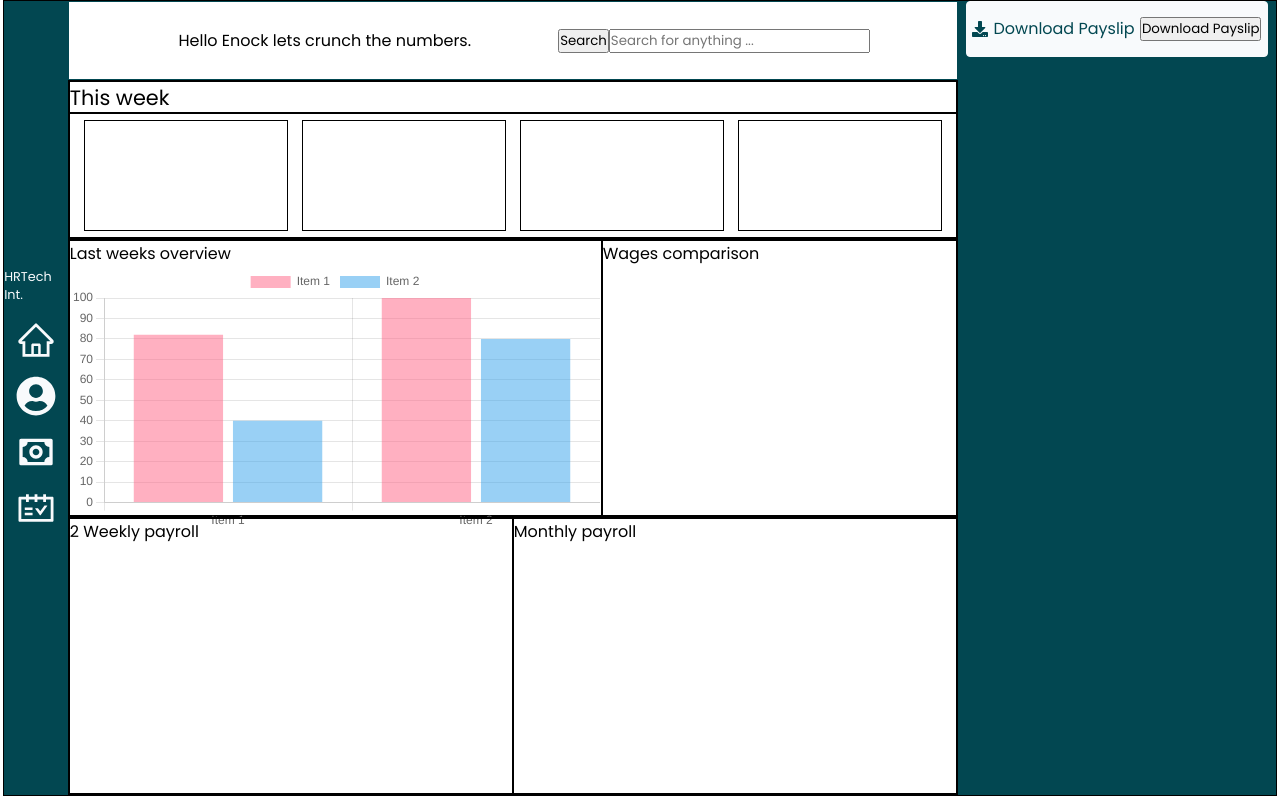
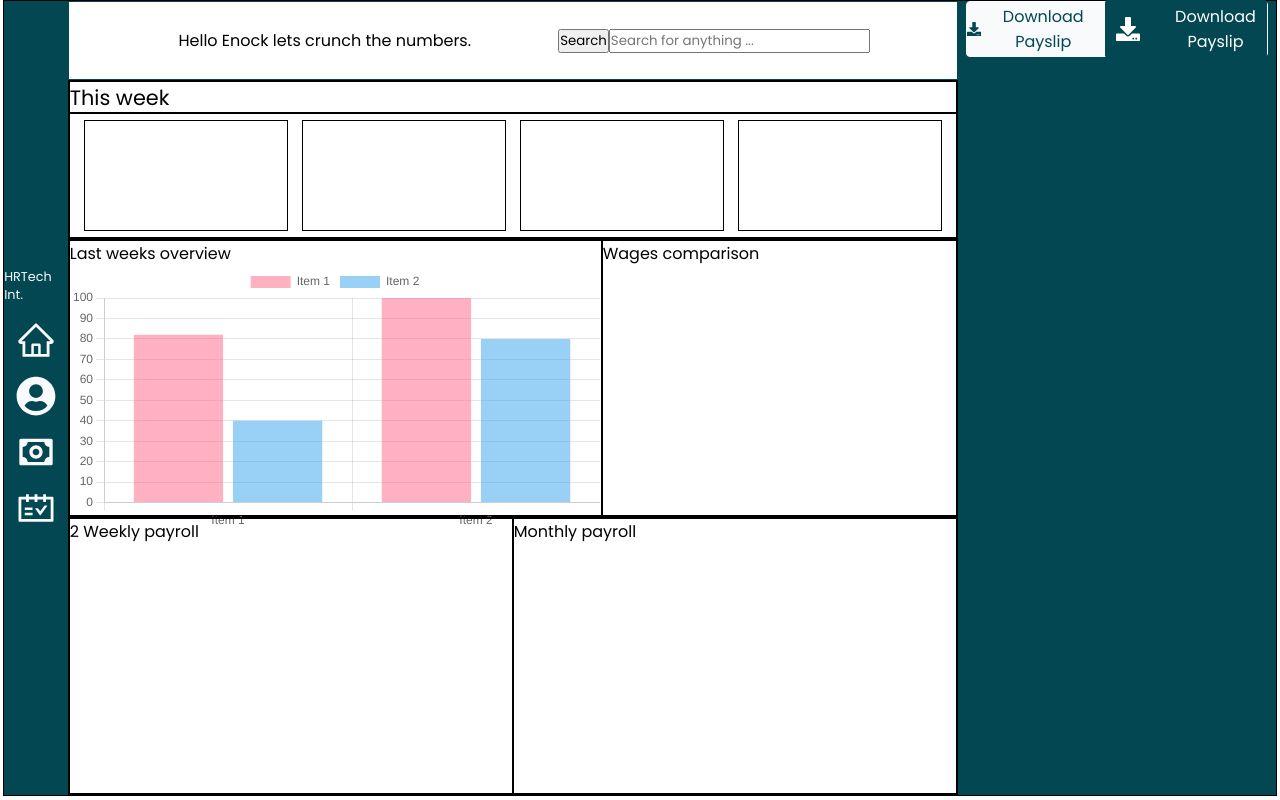
Before and after one commit to david-commit/hrm, a React (Create React App) app: page /employee/money in a window 1280 px wide. Built offline with nearby package versions, Linux system fonts and the light colour scheme.

Commit message:
Styled the download payslip section

```diff
--- a/src/Components/finance/payslip.js
+++ b/src/Components/finance/payslip.js
@@ -1,35 +1,60 @@
-import "./fin.css";
-
-import React from "react";
-import jsPDF from "jspdf";
-import "jspdf-autotable";
+import './fin.css';
+import React from 'react';
+import jsPDF from 'jspdf';
+import 'jspdf-autotable';
+import { FaDownload } from 'react-icons/fa';
 
 export default function Payslip({ employee }) {
   let generatePayslip = () => {
     let doc = new jsPDF();
     doc.text(`Payslip for ${employee.name}`, 10, 10);
-    doc.text("Earnings", 10, 20);
+    doc.text('Earnings', 10, 20);
     const earningsData = employee.earnings.map((e) => [
       e.description,
       e.amount,
     ]);
     doc.autoTable({
       startY: 25,
-      head: [["Description", "Amount"]],
+      head: [['Description', 'Amount']],
       body: earningsData,
     });
-    doc.text("Deductions", 10, doc.autoTable.previous.finalY + 10);
+    doc.text('Deductions', 10, doc.autoTable.previous.finalY + 10);
     const deductionsData = employee.deductions.map((d) => [
       d.description,
       d.amount,
     ]);
     doc.autoTable({
       startY: doc.autoTable.previous.finalY + 20,
-      head: [["Description", "Amount"]],
+      head: [['Description', 'Amount']],
       body: deductionsData,
     });
     // Open the generated PDF in a separate browser tab
-    doc.output("dataurlnewwindow");
+    doc.output('dataurlnewwindow');
   };
-  return <button onClick={generatePayslip}>Download Payslip</button>;
+  return (
+    <button
+      onClick={generatePayslip}
+      style={{
+        fontSize: '1rem',
+        display: 'flex',
+        flexDirection: 'row',
+        alignItems: 'center',
+        width: '60%',
+        padding: '4px 10px',
+        backgroundColor: '#024751',
+        color: 'white',
+        justifyContent: 'space-between',
+        borderRadius: '4px',
+        border: '1px solid #024751',
+      }}
+    >
+      {' '}
+      <FaDownload
+        style={{ height: '100%', fontSize: '1.5rem' }}
+      />
+      <span>
+        Download <br /> Payslip
+      </span>
+    </button>
+  );
 }
```
